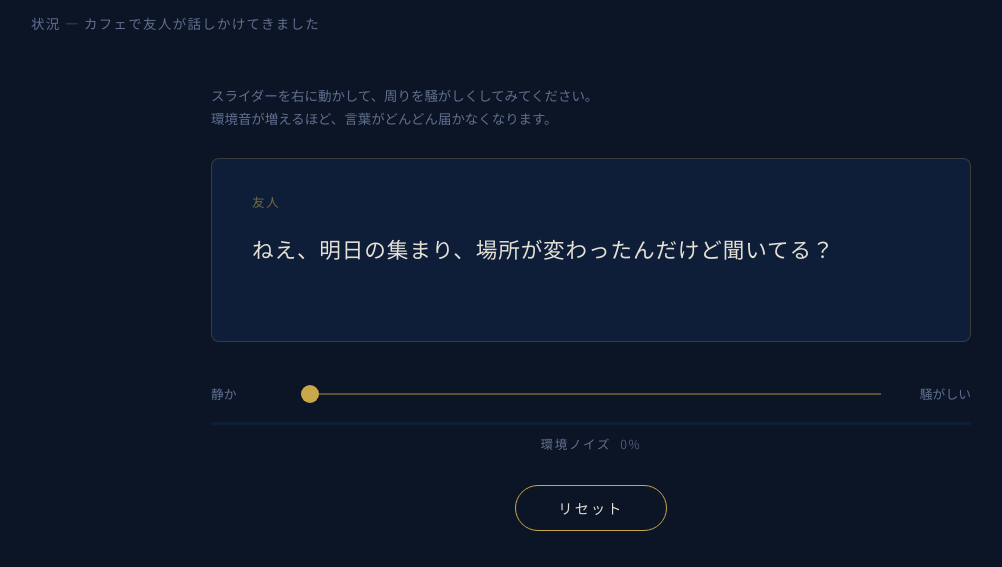
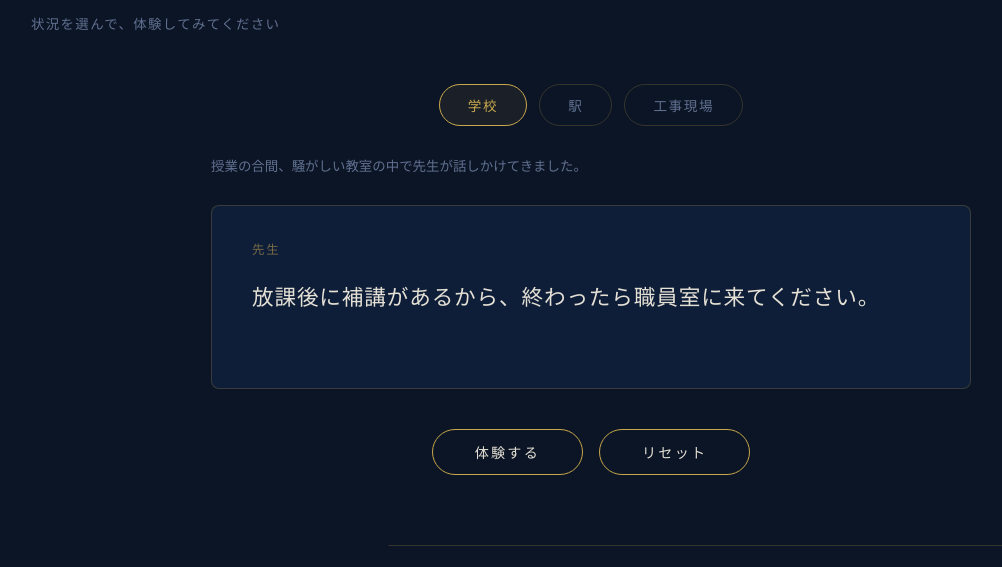
Before and after one commit to Rindo20080719/APD-Experience-Hall, a website: page experience.html in a window 1280 px wide. Shown: the part 753-1320 px from the top of the page, without its empty margins (49-1051 px from the left). Drawn offline with Linux system fonts and the light colour scheme.

Commit message:
展示01をシナリオ3パターン切替式にリデザイン（スライダー廃止）
Co-Authored-By: Claude Sonnet 4.6 <noreply@anthropic.com>

```diff
--- a/experience.html
+++ b/experience.html
@@ -439,70 +439,36 @@ footer {
       word-break: break-all;
     }
 
-    .slider-wrap {
+    .scene-tabs {
       display: flex;
-      align-items: center;
-      gap: 20px;
-      margin-bottom: 16px;
+      gap: 12px;
+      justify-content: center;
+      margin-bottom: 28px;
     }
 
-    .slider-label {
+    .scene-tab {
+      background: transparent;
+      border: 1px solid var(--gold-line);
+      border-radius: 999px;
+      color: var(--muted);
       font-family: 'Noto Sans JP', sans-serif;
-      font-size: 0.8rem;
-      color: var(--muted);
+      font-size: 0.85rem;
       font-weight: 300;
-      white-space: nowrap;
-      min-width: 70px;
+      letter-spacing: 0.12em;
+      padding: 10px 28px;
+      cursor: pointer;
+      transition: all 0.3s ease;
     }
 
-    .slider-label.right { text-align: right; }
-
-    input[type="range"] {
-      -webkit-appearance: none;
-      width: 100%;
-      height: 2px;
-      background: var(--gold-line-bright);
-      outline: none;
-      cursor: pointer;
+    .scene-tab:hover {
+      border-color: var(--gold-dim);
+      color: var(--white);
     }
 
-    input[type="range"]::-webkit-slider-thumb {
-      -webkit-appearance: none;
-      width: 18px;
-      height: 18px;
-      border-radius: 50%;
-      background: var(--gold);
-      cursor: pointer;
-      transition: transform 0.2s;
-    }
-
-    input[type="range"]::-webkit-slider-thumb:hover {
-      transform: scale(1.2);
-    }
-
-    .noise-meter {
-      text-align: center;
-      font-family: 'Noto Sans JP', sans-serif;
-      font-size: 0.78rem;
-      color: var(--muted);
-      font-weight: 300;
-      letter-spacing: 0.14em;
-    }
-
-    .noise-level-bar {
-      width: 100%;
-      height: 3px;
-      background: var(--bg-card);
-      border-radius: 2px;
-      margin-bottom: 8px;
-      overflow: hidden;
-    }
-
-    .noise-level-fill {
-      height: 100%;
-      background: linear-gradient(to right, var(--gold-dim), #e05555);
-      transition: width 0.1s;
-      border-radius: 2px;
+    .scene-tab.active {
+      border-color: var(--gold);
+      color: var(--gold);
+      background: rgba(201, 168, 76, 0.08);
     }
 
     /* ========================
@@ -823,31 +789,27 @@ footer {
     <div class="reveal">
       <p class="exhibit-number">展示  01</p>
       <h2>ノイズの中の会話</h2>
-      <p class="situation">状況 — カフェで友人が話しかけてきました</p>
+      <p class="situation">状況を選んで、体験してみてください</p>
 
       <div class="noise-scene">
-        <p class="noise-context">
-          スライダーを右に動かして、周りを騒がしくしてみてください。<br>
-          環境音が増えるほど、言葉がどんどん届かなくなります。
+        <div class="scene-tabs">
+          <button class="scene-tab active" data-scene="school">学校</button>
+          <button class="scene-tab" data-scene="station">駅</button>
+          <button class="scene-tab" data-scene="construction">工事現場</button>
+        </div>
+
+        <p class="noise-context" id="noiseContext">
+          授業の合間、騒がしい教室の中で先生が話しかけてきました。
         </p>
 
         <div class="noise-bubble">
-          <p class="noise-speaker">友人</p>
-          <div class="noise-text" id="noiseText">ねえ、明日の集まり、場所が変わったんだけど聞いてる？</div>
+          <p class="noise-speaker" id="noiseSpeaker">先生</p>
+          <div class="noise-text" id="noiseText">放課後に補講があるから、終わったら職員室に来てください。</div>
         </div>
 
-        <div class="slider-wrap">
-          <span class="slider-label">静か</span>
-          <input type="range" id="noiseSlider" min="0" max="100" value="0">
-          <span class="slider-label right">騒がしい</span>
-        </div>
-        <div class="noise-level-bar">
-          <div class="noise-level-fill" id="noiseFill" style="width:0%"></div>
-        </div>
-        <p class="noise-meter" id="noiseMeter">環境ノイズ &nbsp;0%</p>
-
-        <div style="margin-top: 28px; text-align: center;">
-          <button class="exp-btn" id="noiseReset" onclick="resetNoise()">リセット</button>
+        <div style="margin-top: 28px; text-align: center; display: flex; gap: 16px; justify-content: center;">
+          <button class="exp-btn" onclick="startNoise()">体験する</button>
+          <button class="exp-btn" onclick="resetNoise()">リセット</button>
         </div>
       </div>
     </div>
@@ -1023,9 +985,29 @@ footer {
     /* ================================================================
        EXHIBIT 1: NOISE
        ================================================================ */
-    const ORIGINAL_TEXT = 'ねえ、明日の集まり、場所が変わったんだけど聞いてる？';
     const NOISE_CHARS = 'あいうえおかきくけこさしすせそたちつてとなにぬねのはひふへほまみむめもやゆよらりるれろわをんアイウエオカキクケコ#@%！★◆□△▲■▼▽○';
+
+    const SCENES = {
+      school: {
+        context: '授業の合間、騒がしい教室の中で先生が話しかけてきました。',
+        speaker: '先生',
+        text: '放課後に補講があるから、終わったら職員室に来てください。'
+      },
+      station: {
+        context: '駅のホームでアナウンスが流れる中、友人が話しかけてきました。',
+        speaker: '友人',
+        text: '次の電車、急行だから一本待とう。その間に昨日の件、話せる？'
+      },
+      construction: {
+        context: '近くで工事が行われている道で、同僚が話しかけてきました。',
+        speaker: '同僚',
+        text: '午後のミーティング、会議室が変わったから三階じゃなくて五階ね。'
+      }
+    };
+
+    let currentScene = 'school';
     let noiseInterval = null;
+    let noiseLevel = 0;
 
     function applyNoise(text, level) {
       return text.split('').map(ch => {
@@ -1037,49 +1019,42 @@ footer {
       }).join('');
     }
 
-    const noiseSlider = document.getElementById('noiseSlider');
-    const noiseText   = document.getElementById('noiseText');
-    const noiseFill   = document.getElementById('noiseFill');
-    const noiseMeter  = document.getElementById('noiseMeter');
-
-    let noiseTracked25 = false, noiseTracked50 = false, noiseTracked75 = false, noiseTracked100 = false;
-
-    noiseSlider.addEventListener('input', () => {
-      const level = parseInt(noiseSlider.value);
-      noiseFill.style.width  = level + '%';
-      noiseMeter.textContent = '環境ノイズ \u00a0' + level + '%';
-
-      // Track noise milestones
-      if (window._logEvent && window._analytics) {
-        if (level >= 25 && !noiseTracked25)  { noiseTracked25 = true;  window._logEvent(window._analytics, 'noise_level', { level: 25 }); }
-        if (level >= 50 && !noiseTracked50)  { noiseTracked50 = true;  window._logEvent(window._analytics, 'noise_level', { level: 50 }); }
-        if (level >= 75 && !noiseTracked75)  { noiseTracked75 = true;  window._logEvent(window._analytics, 'noise_level', { level: 75 }); }
-        if (level >= 100 && !noiseTracked100){ noiseTracked100 = true; window._logEvent(window._analytics, 'noise_level', { level: 100 }); }
-      }
-
-      if (level === 0) {
-        clearInterval(noiseInterval);
-        noiseInterval = null;
-        noiseText.textContent = ORIGINAL_TEXT;
-        return;
-      }
-
-      if (!noiseInterval) {
-        noiseInterval = setInterval(() => {
-          const lv = parseInt(noiseSlider.value);
-          if (lv === 0) { clearInterval(noiseInterval); noiseInterval = null; return; }
-          noiseText.textContent = applyNoise(ORIGINAL_TEXT, lv);
-        }, 80);
-      }
+    // タブ切り替え
+    document.querySelectorAll('.scene-tab').forEach(tab => {
+      tab.addEventListener('click', () => {
+        resetNoise();
+        document.querySelectorAll('.scene-tab').forEach(t => t.classList.remove('active'));
+        tab.classList.add('active');
+        currentScene = tab.dataset.scene;
+        const s = SCENES[currentScene];
+        document.getElementById('noiseContext').textContent = s.context;
+        document.getElementById('noiseSpeaker').textContent = s.speaker;
+        document.getElementById('noiseText').textContent = s.text;
+      });
     });
 
+    function startNoise() {
+      if (noiseInterval) return;
+      noiseLevel = 0;
+      const text = SCENES[currentScene].text;
+
+      // 5秒かけてノイズを0→100%まで増やす
+      const rampInterval = setInterval(() => {
+        noiseLevel = Math.min(noiseLevel + 1, 100);
+        if (noiseLevel >= 100) clearInterval(rampInterval);
+      }, 50);
+
+      noiseInterval = setInterval(() => {
+        document.getElementById('noiseText').textContent =
+          noiseLevel === 0 ? text : applyNoise(text, noiseLevel);
+      }, 80);
+    }
+
     function resetNoise() {
-      noiseSlider.value = 0;
       clearInterval(noiseInterval);
       noiseInterval = null;
-      noiseText.textContent = ORIGINAL_TEXT;
-      noiseFill.style.width = '0%';
-      noiseMeter.textContent = '環境ノイズ \u00a00%';
+      noiseLevel = 0;
+      document.getElementById('noiseText').textContent = SCENES[currentScene].text;
     }
 
 
```
